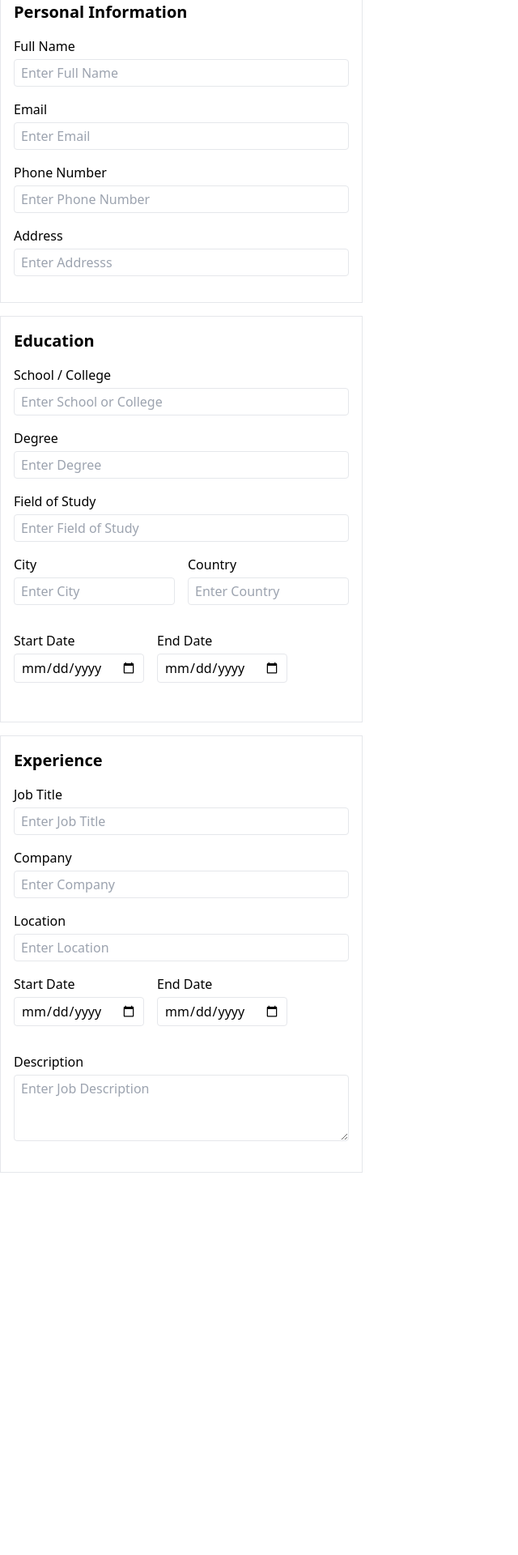
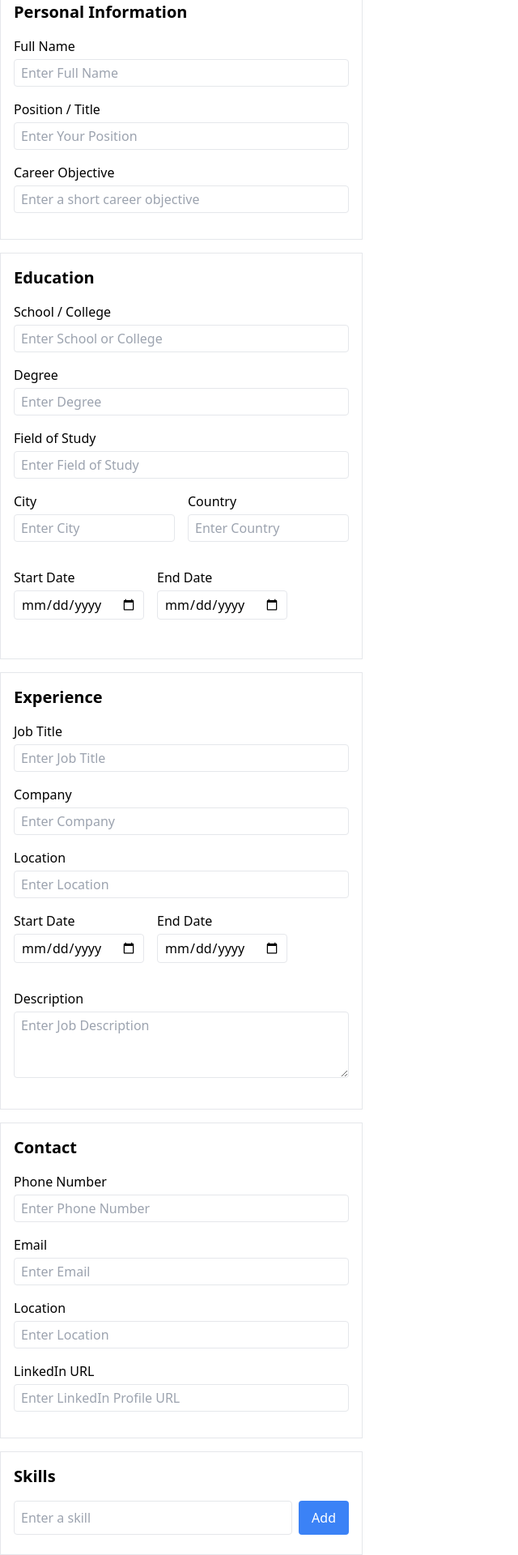
Before and after one commit to imanabshar/cv-generator, a React (Vite) app: page / in a window 1280 px wide. Shown: the part 16-1936 px from the top of the page at 81% size, without its empty margins (0-640 px from the left). Before the commit the page ends 1464 px from the top, so only its background shows below. Built offline with nearby package versions, Linux system fonts and the light colour scheme.

Commit message:
Made some changes in Personal Info and add some other components

```diff
--- a/src/App.jsx
+++ b/src/App.jsx
@@ -3,13 +3,14 @@ import { useState } from "react";
 import PersonalInfo from "./components/PersonalInfo";
 import EducationInfo from "./components/EducationInfo";
 import ExperienceInfo from "./components/ExperienceInfo";
+import ContactInfo from "./components/contactInfo";
+import Skills from "./components/Skills";
 
 function App() {
   const [personalInfo, setPersonalInfo] = useState({
     name: "",
-    email: "",
-    phone: "",
-    address: "",
+    title: "",
+    objective: "",
   });
 
   const [educationInfo, setEducationInfo] = useState({
@@ -31,6 +32,15 @@ function App() {
     description: "",
   });
 
+  const [contactInfo, setContactInfo] = useState({
+    phone: "",
+    email: "",
+    location: "",
+    linkedin: "",
+  });
+
+  const [skills, setSkills] = useState([]);
+
   return (
     <div>
       <PersonalInfo
@@ -47,6 +57,14 @@ function App() {
         experienceInfo={experienceInfo}
         setExperienceInfo={setExperienceInfo}
       />
+
+      <ContactInfo
+      contactInfo={contactInfo}
+      setContactInfo={setContactInfo} />
+
+      <Skills
+      skills={skills}
+      setSkills={setSkills} />
     </div>
   );
 }
--- /dev/null
+++ b/src/components/ContactInfo.jsx
@@ -0,0 +1,55 @@
+import Input from "./Input";
+
+function ContactInfo({ contactInfo, setContactInfo }) {
+  function handleChange(e) {
+    const { name, value } = e.target;
+    setContactInfo({
+      ...contactInfo,
+      [name]: value,
+    });
+  }
+
+  return (
+    <div className="p-4 border w-full max-w-md mt-4">
+      <h2 className="text-xl font-semibold mb-4">Contact</h2>
+
+      <Input
+        label="Phone Number"
+        name="phone"
+        type="text"
+        placeholder="Enter Phone Number"
+        value={contactInfo.phone}
+        onChange={handleChange}
+      />
+
+      <Input
+        label="Email"
+        name="email"
+        type="email"
+        placeholder="Enter Email"
+        value={contactInfo.email}
+        onChange={handleChange}
+      />
+
+      <Input
+        label="Location"
+        name="location"
+        type="text"
+        placeholder="Enter Location"
+        value={contactInfo.location}
+        onChange={handleChange}
+      />
+
+      <Input
+        label="LinkedIn URL"
+        name="linkedin"
+        type="text"
+        placeholder="Enter LinkedIn Profile URL"
+        value={contactInfo.linkedin}
+        onChange={handleChange}
+      />
+    </div>
+  );
+}
+
+export default ContactInfo;
--- /dev/null
+++ b/src/components/Skills.jsx
@@ -0,0 +1,60 @@
+import { useState } from "react";
+
+function Skills({ skills, setSkills }) {
+  const [skillInput, setSkillInput] = useState("");
+
+  function addSkill() {
+    if (skillInput.trim() !== "") {
+      setSkills([...skills, skillInput.trim()]);
+      setSkillInput("");
+    }
+  }
+
+  function removeSkill(index) {
+    const newSkills = skills.filter((value, i) => i !== index);
+    setSkills(newSkills);
+  }
+
+  return (
+    <div className="p-4 border w-full max-w-md mt-4">
+      <h2 className="text-xl font-semibold mb-4">Skills</h2>
+
+      <div className="flex gap-2 mb-2">
+        <input
+          type="text"
+          placeholder="Enter a skill"
+          value={skillInput}
+          onChange={(e) => setSkillInput(e.target.value)}
+          className="flex-1 border p-2 rounded"
+        />
+        <button
+          type="button"
+          onClick={addSkill}
+          className="bg-blue-500 text-white px-4 rounded"
+        >
+          Add
+        </button>
+      </div>
+
+      <div className="flex flex-wrap gap-2">
+        {skills.map((skill, index) => (
+          <div
+            key={index}
+            className="bg-gray-200 px-2 py-1 rounded flex items-center gap-1"
+          >
+            <span>{skill}</span>
+            <button
+              type="button"
+              onClick={() => removeSkill(index)}
+              className="text-red-500 font-bold"
+            >
+              ×
+            </button>
+          </div>
+        ))}
+      </div>
+    </div>
+  );
+}
+
+export default Skills;
--- a/src/components/personalInfo.jsx
+++ b/src/components/personalInfo.jsx
@@ -3,7 +3,6 @@ import Input from "./Input";
 function PersonalInfo({ personalInfo, setPersonalInfo }) {
   function handleChange(e) {
     const { name, value } = e.target;
-
     setPersonalInfo({
       ...personalInfo,
       [name]: value,
@@ -24,29 +23,20 @@ function PersonalInfo({ personalInfo, setPersonalInfo }) {
       />
 
       <Input
-        label="Email"
-        name="email"
-        type="email"
-        placeholder="Enter Email "
-        value={personalInfo.email}
+        label="Position / Title"
+        name="title"
+        type="text"
+        placeholder="Enter Your Position"
+        value={personalInfo.title}
         onChange={handleChange}
       />
 
       <Input
-        label="Phone Number"
-        name="phone"
+        label="Career Objective"
+        name="objective"
         type="text"
-        placeholder="Enter Phone Number"
-        value={personalInfo.phone}
-        onChange={handleChange}
-      />
-
-      <Input
-        label="Address"
-        name="address"
-        type="text"
-        placeholder="Enter Addresss"
-        value={personalInfo.address}
+        placeholder="Enter a short career objective"
+        value={personalInfo.objective}
         onChange={handleChange}
       />
     </div>
```
